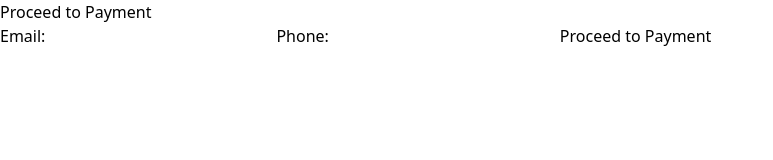
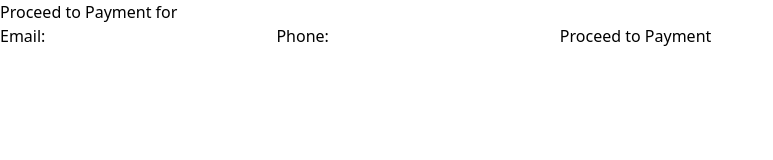
Before and after one commit to Siam3h/liveinnairobi, a Vue app: page /process-payment/1 in a window 1280 px wide. Shown: the top 160 px of the page, without its empty margins (0-773 px from the left). Built offline with nearby package versions, Linux system fonts and the light colour scheme.

Commit message:
update payment process

```diff
--- a/src/components/ProcessPayment.vue
+++ b/src/components/ProcessPayment.vue
@@ -1,6 +1,6 @@
 <template>
     <div>
-      <h2>Proceed to Payment</h2>
+      <h2>Proceed to Payment for {{ event?.title }}</h2>
       <form @submit.prevent="processPayment">
         <label for="email">Email:</label>
         <input type="email" v-model="email" required />
@@ -24,7 +24,7 @@
         phone: '',
         loading: false,
         // eslint-disable-next-line vue/no-dupe-keys
-        eventId: this.eventId,
+        eventId: null,
       };
     },
     async mounted() {
@@ -35,12 +35,12 @@
       async processPayment() {
         this.loading = true;
         try {
-          const response = await apiClient.post(`/payments/process/${this.eventId}/`, {
+          const response = await apiClient.initializePayment(`/payments/process/${this.eventId}/`, {
             email: this.email,
             phone: this.phone,
           });
           if (response.data.authorization_url) {
-            window.location.href = response.data.authorization_url; // Redirect to Paystack
+            window.location.href = response.data.authorization_url;
           }
         } catch (error) {
           console.error(error);
```
